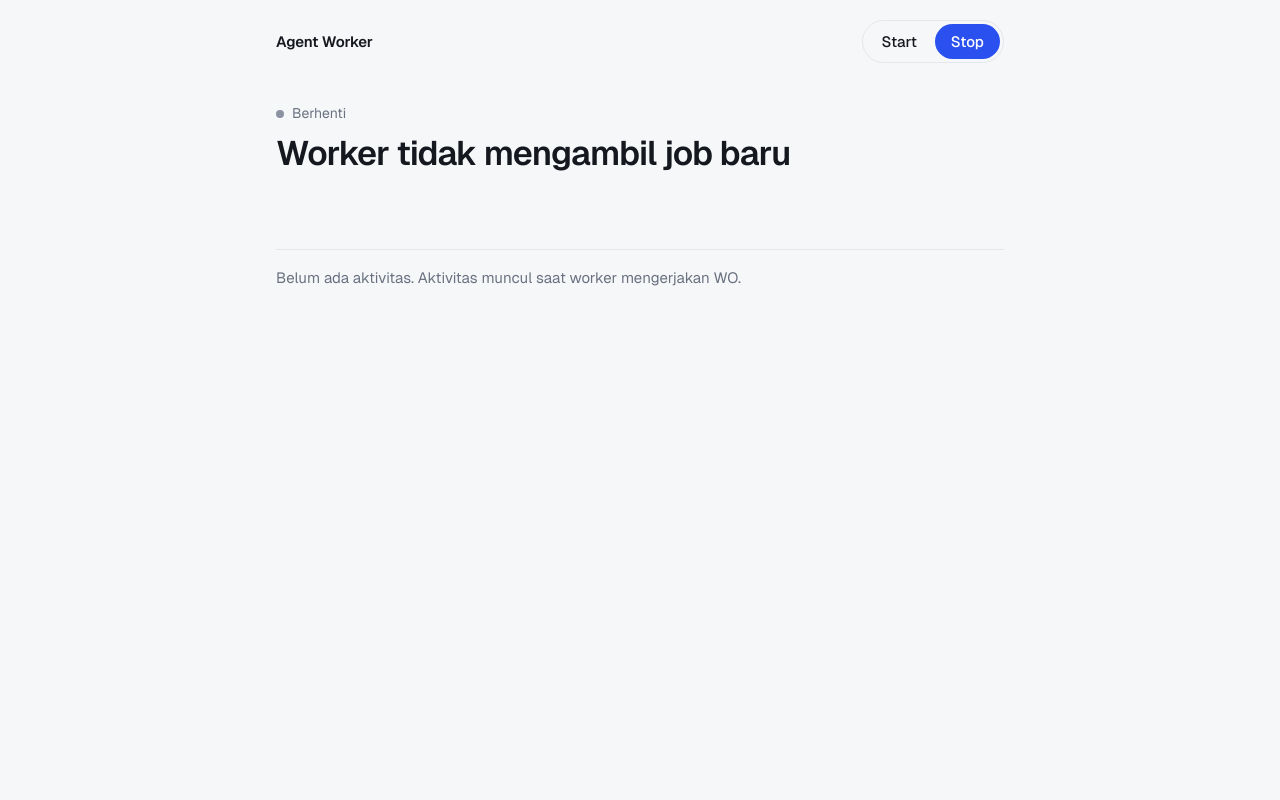
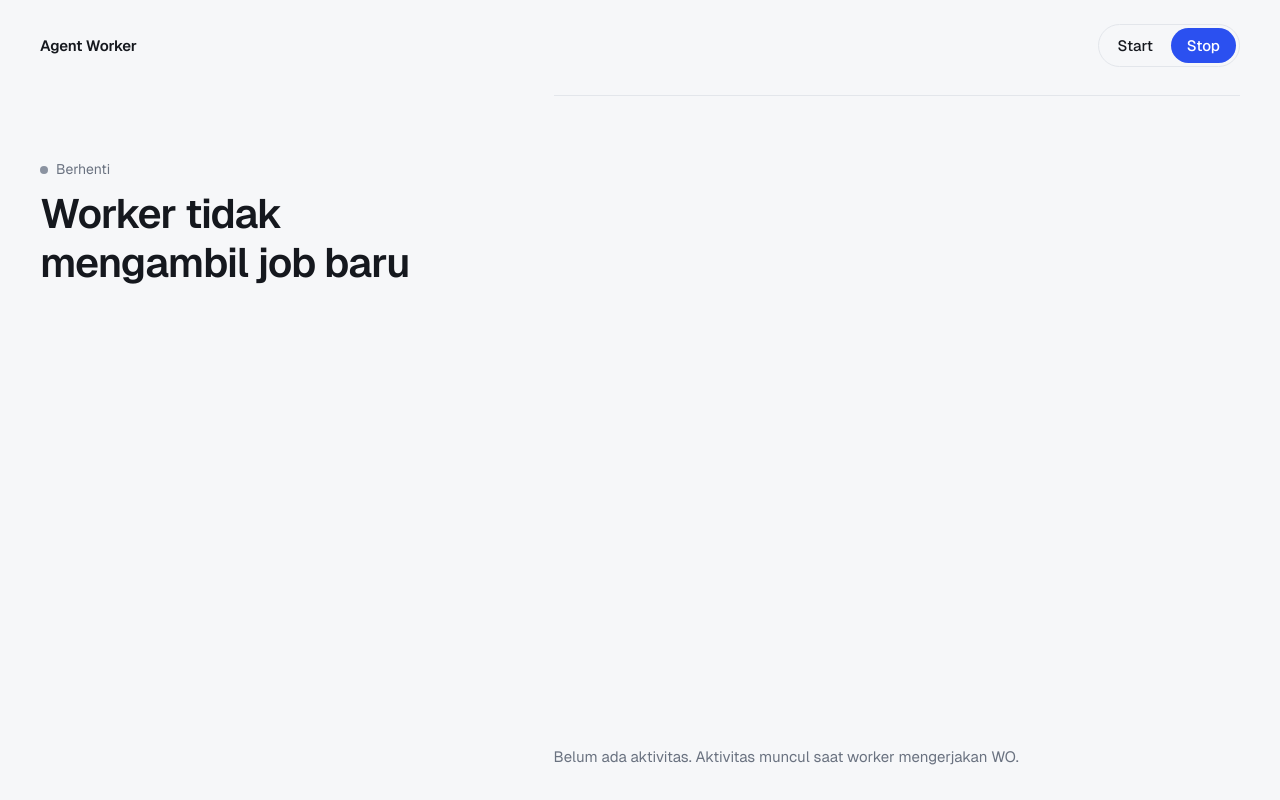
Before and after one commit to zee-mora/agents_workers, a website: page public/index.html in a window 1280 px wide. Drawn offline with Linux system fonts and the light colour scheme; no server answers.

Commit message:
feat: UI layar penuh dua kolom, transkrip dikosongkan saat WO baru
Co-Authored-By: Claude Sonnet 5.5 <noreply@anthropic.com>

```diff
--- a/public/app.css
+++ b/public/app.css
@@ -13,6 +13,7 @@
   --off: #8b93a1;
   --row: #eceef2;
   --sans: "Geist", system-ui, -apple-system, "Segoe UI", sans-serif;
+  color-scheme: light dark; /* scrollbar dan kontrol bawaan ikut tema */
   --mono: "Geist Mono", ui-monospace, "SF Mono", Menlo, monospace;
 }
 @media (prefers-color-scheme: dark) {
@@ -24,10 +25,11 @@
 
 * { box-sizing: border-box; }
 html { background: var(--paper); }
-body { margin: 0; color: var(--ink); background: var(--paper); font: 15px/1.55 var(--sans); -webkit-font-smoothing: antialiased; }
-main { max-width: 760px; margin: 0 auto; padding: 20px 16px 48px; }
+body { margin: 0; height: 100dvh; display: flex; flex-direction: column; color: var(--ink); background: var(--paper); font: 15px/1.55 var(--sans); -webkit-font-smoothing: antialiased; }
+main { flex: 1; min-height: 0; display: flex; flex-direction: column; padding: 20px 16px; }
+.cols { flex: 1; min-height: 0; display: grid; grid-template-columns: minmax(0, 1fr); grid-template-rows: auto minmax(0, 1fr); gap: 28px; }
 
-header { display: flex; align-items: center; justify-content: space-between; gap: 12px; margin-bottom: 40px; }
+header { display: flex; align-items: center; justify-content: space-between; gap: 12px; margin-bottom: 28px; }
 .brand { font-weight: 600; letter-spacing: -0.01em; }
 
 .controls { display: inline-flex; border: 1px solid var(--line); border-radius: 999px; padding: 3px; gap: 2px; }
@@ -52,8 +54,8 @@ h1 {
 .bar { height: 3px; margin-top: 14px; border-radius: 3px; background: var(--line); overflow: hidden; }
 .bar i { display: block; height: 100%; width: 0; background: var(--accent); transition: width 1s linear; }
 
-.transcript { margin-top: 44px; }
-#log { list-style: none; margin: 0; padding: 0; max-height: 52vh; overflow: auto; border-top: 1px solid var(--line); }
+.transcript { display: flex; flex-direction: column; min-height: 0; }
+#log { list-style: none; margin: 0; padding: 0; flex: 1; min-height: 0; overflow: auto; border-top: 1px solid var(--line); }
 #log li { display: grid; grid-template-columns: 4.6em 5.4em 1fr; gap: 12px; padding: 7px 0; border-bottom: 1px solid var(--line); align-items: baseline; }
 #log time { color: var(--mute); font: 12px var(--mono); font-variant-numeric: tabular-nums; }
 #log .tag { font-weight: 500; font-size: 13px; color: var(--mute); }
@@ -64,6 +66,12 @@ h1 {
 .empty { color: var(--mute); margin: 16px 0 0; }
 .empty[hidden] { display: none; }
 
+@media (min-width: 960px) {
+  main { padding: 24px 40px 32px; }
+  .cols { grid-template-columns: minmax(320px, 2fr) minmax(0, 3fr); grid-template-rows: minmax(0, 1fr); gap: 56px; }
+  h1 { font-size: clamp(32px, 3.2vw, 46px); }
+  .now { padding-top: 8vh; }
+}
 @media (max-width: 520px) {
   #log li { grid-template-columns: 4.4em 1fr; }
   #log time { display: none; }
--- a/public/app.js
+++ b/public/app.js
@@ -78,7 +78,11 @@ function add(line) {
 const es = new EventSource('/events');
 // Tiap (re)connect server mengirim ulang seluruh buffer: kosongkan dulu agar tidak dobel.
 es.addEventListener('open', () => { log.replaceChildren(); $('empty').hidden = false; last = ''; });
-es.addEventListener('state', (e) => { st = JSON.parse(e.data); render(); });
+es.addEventListener('state', (e) => {
+  const n = JSON.parse(e.data);
+  if (n.wo_id && n.wo_id !== st.wo_id) { log.replaceChildren(); $('empty').hidden = false; last = ''; } // WO baru: transkrip baru
+  st = n; render();
+});
 es.addEventListener('line', (e) => add(JSON.parse(e.data)));
 const post = (p) => fetch(p, { method: 'POST', headers: { 'X-Worker-UI': '1' } });
 $('start').onclick = () => post('/start');
--- a/public/index.html
+++ b/public/index.html
@@ -17,6 +17,7 @@
     </div>
   </header>
 
+  <div class="cols">
   <section class="now" aria-live="polite">
     <p class="status"><span class="dot" id="dot"></span><span id="status">Menyambung…</span></p>
     <h1 id="doing">&nbsp;</h1>
@@ -28,6 +29,7 @@
     <ol id="log"></ol>
     <p class="empty" id="empty">Belum ada aktivitas. Aktivitas muncul saat worker mengerjakan WO.</p>
   </section>
+  </div>
 </main>
 </body>
 </html>
--- a/ui.js
+++ b/ui.js
@@ -49,6 +49,7 @@ function push(line) {
 }
 
 function setPhase(phase, info = {}) {
+  if (info.wo_id && info.wo_id !== state.wo_id) state.activity.length = 0; // WO baru: mulai transkrip baru
   Object.assign(state, { phase }, info);
   broadcast('state', snapshot());
 }
--- a/worker.js
+++ b/worker.js
@@ -370,6 +370,10 @@ function selftest() {
   assert.strictEqual(ui.redact('a'.repeat(300), '/r').length, 200);
   for (let i = 0; i < 501; i++) ui.push('baris ' + i);
   assert.ok(ui.state.activity.length === 500 && ui.state.activity[0] === 'baris 1');
+  ui.setPhase('wo', { wo_id: 'a' }); ui.push('x');
+  ui.setPhase('wo', { wo_id: 'a' }); assert.strictEqual(ui.state.activity.length, 1, 'WO sama: aktivitas dipertahankan');
+  ui.setPhase('wo', { wo_id: 'b' }); assert.strictEqual(ui.state.activity.length, 0, 'WO baru: aktivitas dikosongkan');
+  ui.setPhase('idle', { wo_id: null });
   const rq = (method, headers) => ({ method, headers });
   assert.ok(ui.csrfOk(rq('POST', { 'x-worker-ui': '1', host: '127.0.0.1:8787' }), 8787));
   assert.ok(ui.csrfOk(rq('POST', { 'x-worker-ui': '1', host: 'localhost:8787' }), 8787));
```
